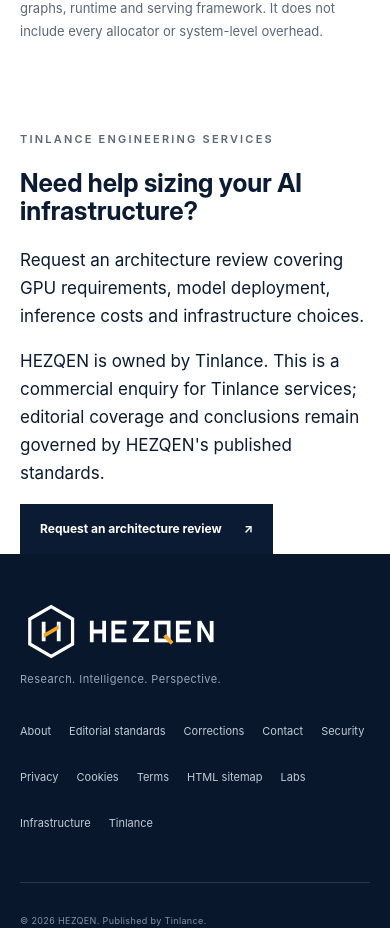
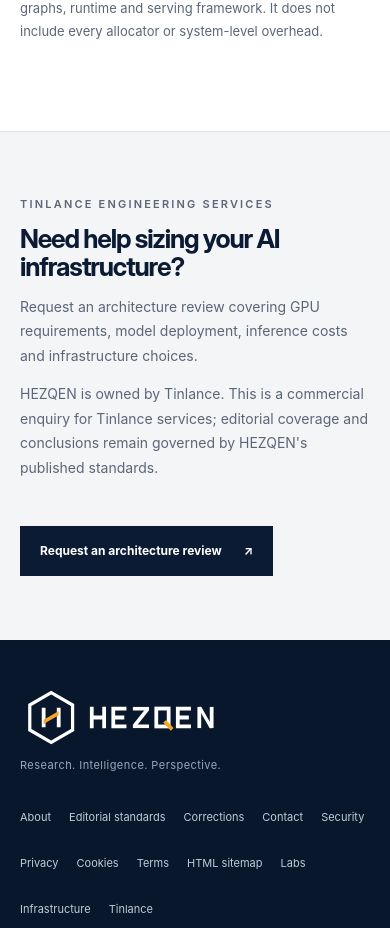
Before and after one commit to LloydCoder/hezqen, a Next.js app: page /labs/vram in a window 390 px wide. Shown: the part 2553-3481 px from the top of the page. Built offline with nearby package versions, Linux system fonts and the light colour scheme; no server answers.

Commit message:
style: add responsive architecture review conversion panel

```diff
--- a/app/(frontend)/globals.css
+++ b/app/(frontend)/globals.css
@@ -1169,6 +1169,48 @@ a:focus-visible {
   }
 }
 
+.architecture-review-cta {
+  padding: 64px 0;
+  border-top: 1px solid var(--line);
+  background: var(--mist);
+}
+.architecture-review-inner {
+  display: grid;
+  grid-template-columns: minmax(0, 1fr) auto;
+  gap: 32px;
+  align-items: center;
+}
+.architecture-review-inner h2 {
+  max-width: 720px;
+  margin: 12px 0;
+  color: var(--navy);
+  font-size: clamp(26px, 3vw, 36px);
+  letter-spacing: -0.045em;
+}
+.architecture-review-inner p:not(.section-label) {
+  max-width: 720px;
+  color: var(--slate);
+  font-size: 14px;
+  line-height: 1.75;
+}
+.architecture-review-inner .architecture-review-disclosure {
+  margin-top: 14px;
+  font-size: 11px;
+}
+.architecture-review-inner .button-primary {
+  white-space: nowrap;
+}
+@media (max-width: 800px) {
+  .architecture-review-inner {
+    grid-template-columns: 1fr;
+    align-items: start;
+  }
+  .architecture-review-inner .button-primary {
+    justify-self: start;
+    white-space: normal;
+  }
+}
+
 /* HEZQEN Infrastructure product surface */
 .infrastructure-hero {
   padding: 86px 0 72px;
```
